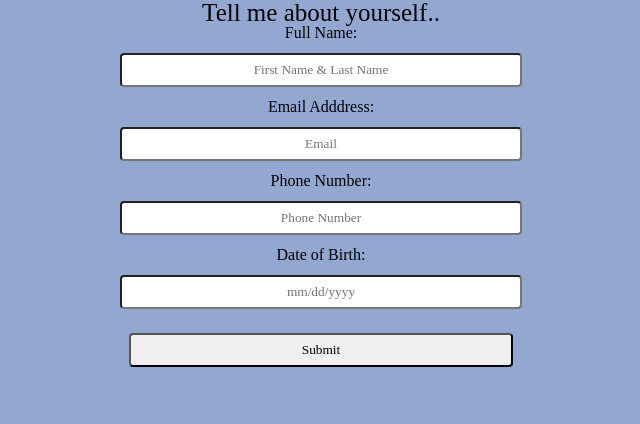
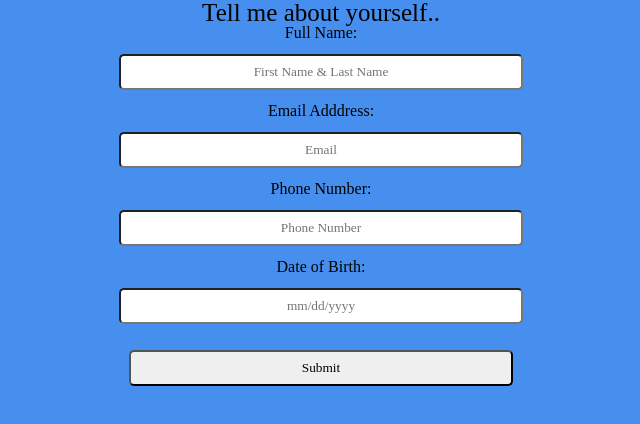
Before and after one commit to icecola96/Lab-2, a plain HTML site: page index.html in a window 1280 px wide. Shown: the whole page, without its empty margins (319-959 px from the left). Drawn offline with Linux system fonts and the light colour scheme.

Commit message:
color change

```diff
--- a/css/style.css
+++ b/css/style.css
@@ -2,18 +2,18 @@
 @media only screen and (min-width: 658px) {
   h1 {
      text-align:center;
-     font-size: 45px;
+     font-size: 49px;
   }
   body {
     text-align:center;
-    background-color: #92a8d1;
+    background-color: #478FEE;
     font-family: "Times New Roman", Times, serif;
   }
   input {
     width: 60%;
-    border-radius: 7px;
-    margin: 15px 0;
-    padding: 8px;
+    border-radius: 8px;
+    margin: 17px 0;
+    padding: 9px;
     text-align:center;
     font-family: "Times New Roman", Times, serif;
   }
@@ -31,14 +31,14 @@
   }
   body {
     text-align:center;
-    background-color: #92a8d1;
+    background-color: #478FEE;
     font-family: "Times New Roman", Times, serif;
   }
   input {
     width: 40%;
-    border-radius: 4px;
-    margin: 12px 0;
-    padding: 7px;
+    border-radius: 5px;
+    margin: 13px 0;
+    padding: 8px;
     text-align:center;
     font-family: "Times New Roman", Times, serif;
   }
```
